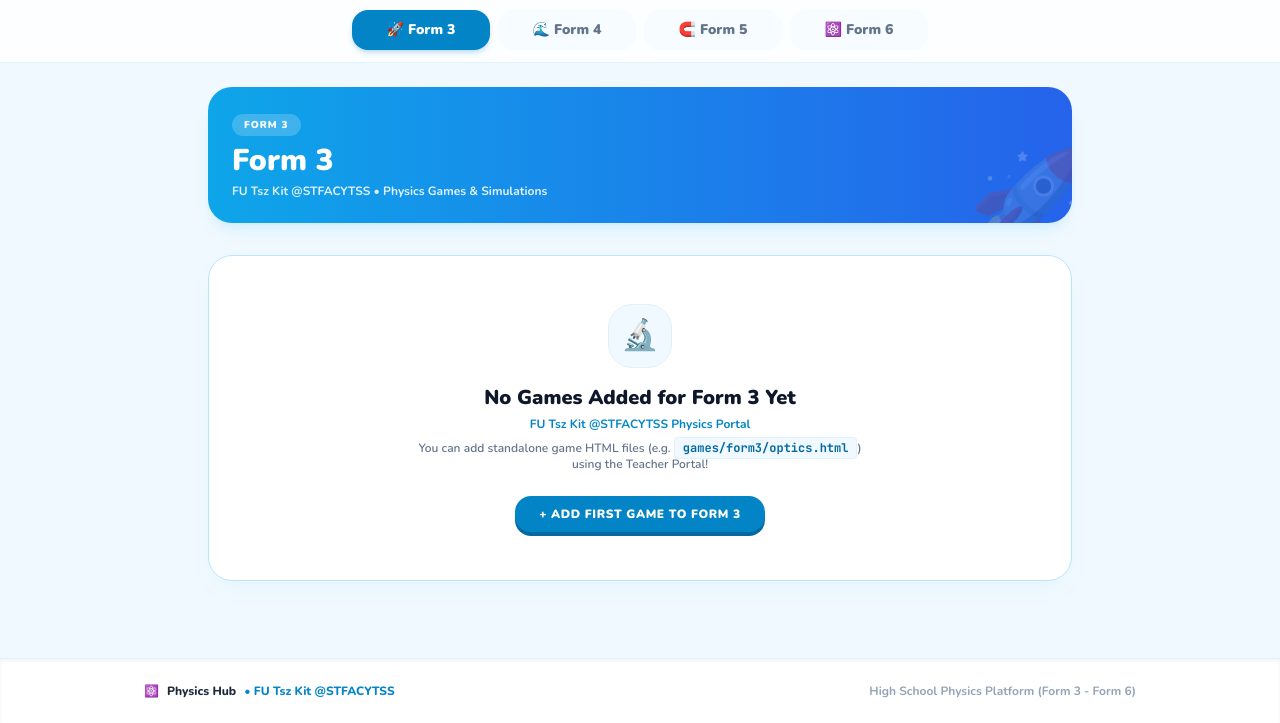
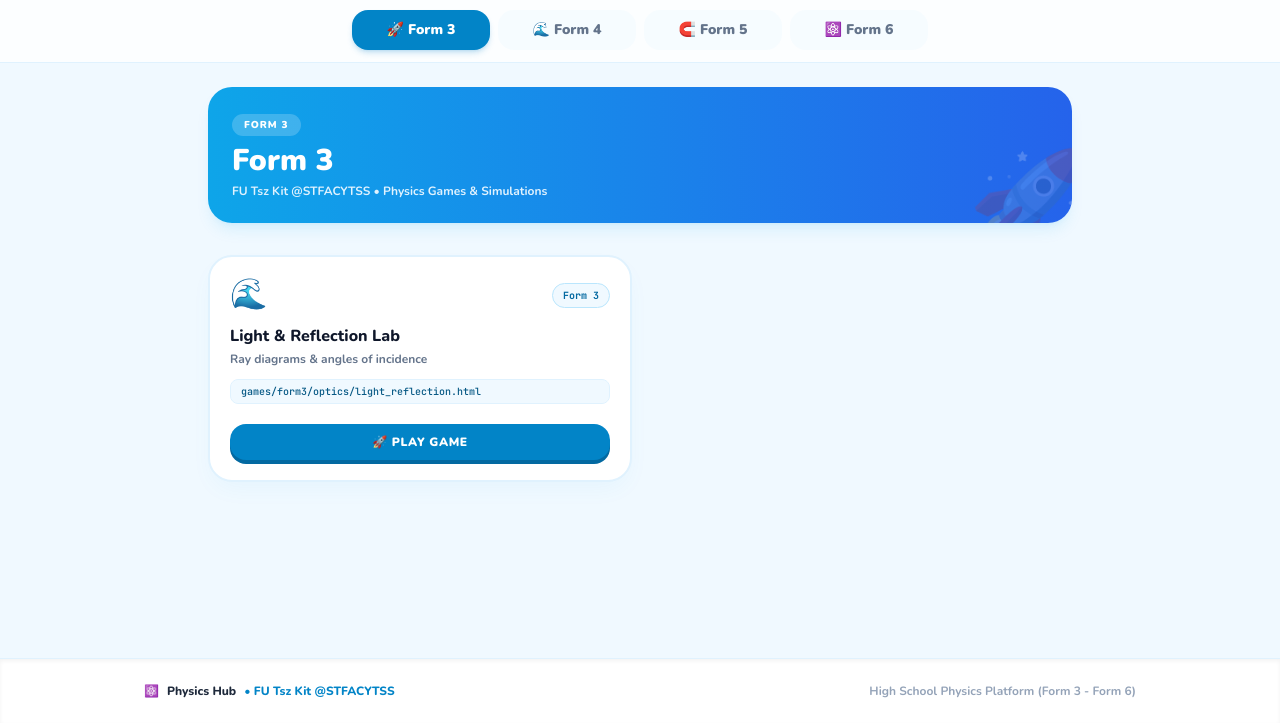
Before and after one commit to Mr-FuTK/Test-Game, a plain HTML site: page index.html in a window 1280 px wide. Shown: the part 77-800 px from the top of the page. Drawn offline with nearby package versions, Linux system fonts and the light colour scheme.

Commit message:
Update index.html

```diff
--- a/index.html
+++ b/index.html
@@ -347,7 +347,16 @@
          *   }
          * ];
          */
-        const DEFAULT_GAMES = [];
+        const DEFAULT_GAMES = [
+  {
+    id: "f3_optics_1",
+    form: 3,
+    title: "Light & Reflection Lab",
+    subtitle: "Ray diagrams & angles of incidence",
+    icon: "🌊",
+    filePath: "games/form3/optics/light_reflection.html"
+  }
+];
 
         // Current active form level state (3, 4, 5, or 6)
         let currentForm = 3;
```
